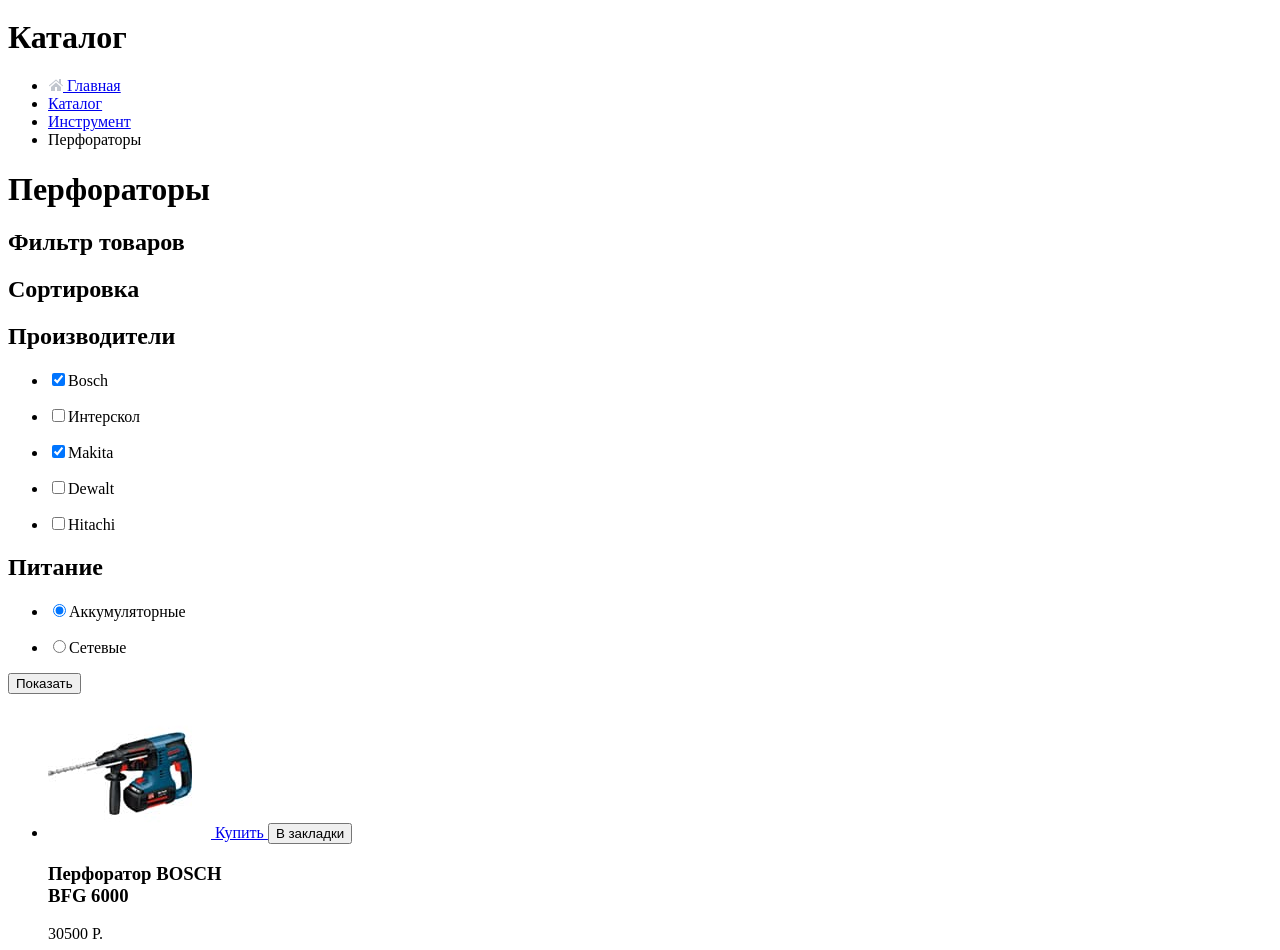
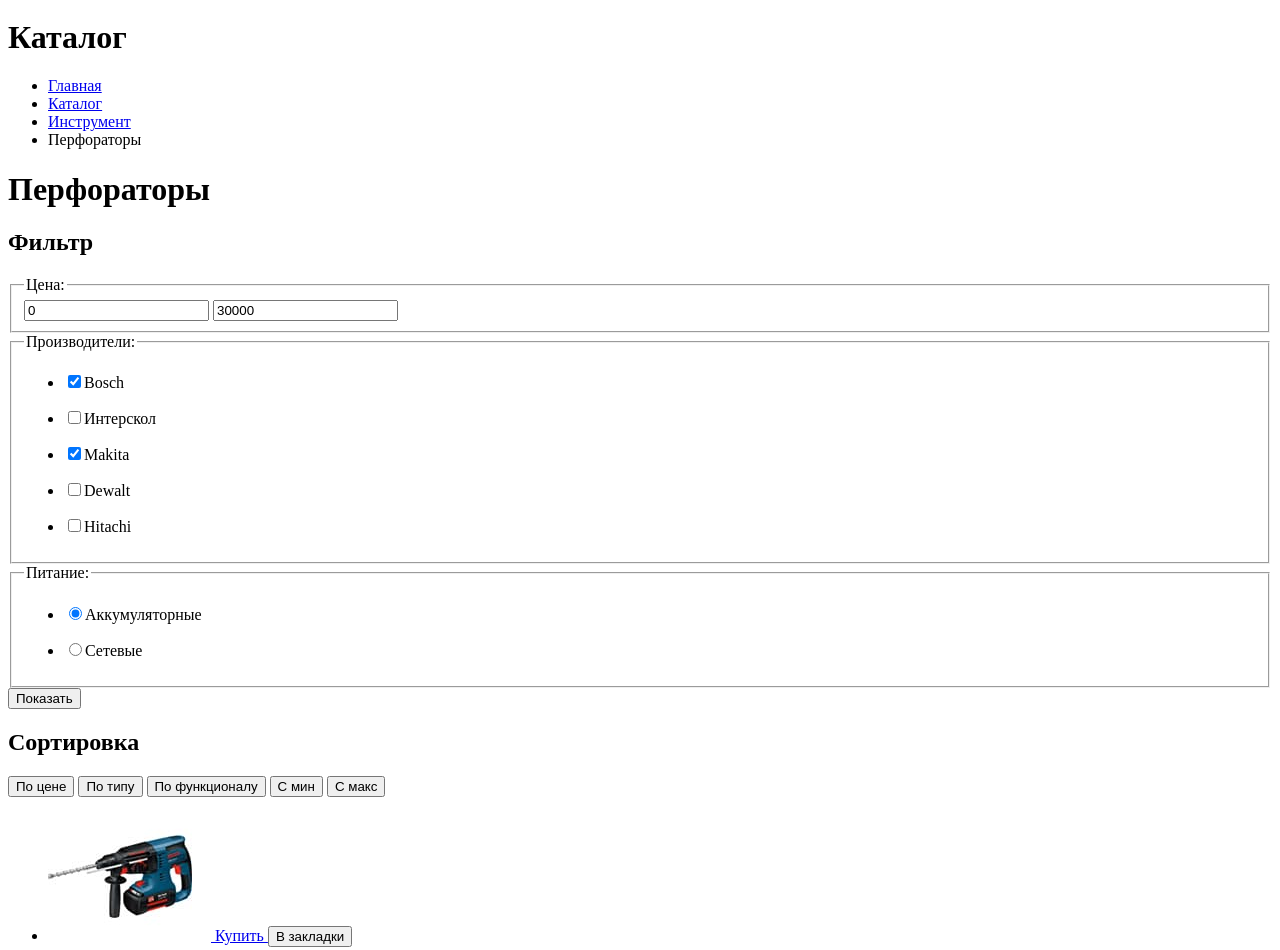
Before and after one commit to wurelcy/1186109-technomart-28, a plain HTML site: page catalog.html in a window 1280 px wide. Shown: the part 441-1391 px from the top of the page. Drawn offline with Linux system fonts and the light colour scheme.

Commit message:
дополнение разметки

```diff
--- a/catalog.html
+++ b/catalog.html
@@ -47,10 +47,7 @@
     <h1 class="visually-hidden">Каталог</h1>
     <ul>
     <li>
-      <a href="index.html">
-        <img src="img/icon-home.svg" alt="Главная">
-        Главная
-      </a>
+      <a href="index.html">Главная</a>
     </li>
     <li>
       <a href="catalog.html">Каталог</a>
@@ -65,15 +62,15 @@
 
   <h1>Перфораторы</h1>
   <section>
-  <h2>Фильтр товаров</h2>
-  <!-- Здесь будет форма фильтра -->
-  </section>
-  <section>
-  <h2>Сортировка</h2>
-  <!-- Здесь будет сортировка-->
-  </section>
-  <section>
-    <h2>Производители</h2>
+  <h2>Фильтр</h2>
+  <form action="index.html" method="get">
+    <fieldset>
+      <legend>Цена:</legend>
+      <input type="text" name="min-price" value="0">
+      <input type="text" name="max-price" value="30000">
+    </fieldset>
+    <fieldset>
+      <legend>Производители:</legend>
       <ul>
         <li>
           <p><input type="checkbox" name="manufacturers" value="Bosch" checked>Bosch</p>
@@ -91,10 +88,9 @@
           <p><input type="checkbox" name="manufacturers" value="Hitachi">Hitachi</p>
         </li>
       </ul>
-    </section>
-
-    <section>
-      <h2>Питание</h2>
+    </fieldset>
+    <fieldset>
+      <legend>Питание:</legend>
       <ul>
         <li>
           <p><input type="radio" name="supply" value="Аккумуляторные" checked>Аккумуляторные</p>
@@ -103,9 +99,19 @@
           <p><input type="radio" name="supply" value="Сетевые">Сетевые</p>
         </li>
       </ul>
+    </fieldset>
+    <button type="button" name="button">Показать</button>
+  </form>
+
   </section>
-
-  <button type="button" name="button">Показать</button>
+  <section>
+  <h2>Сортировка</h2>
+  <button type="button" name="sort-price">По цене</button>
+  <button type="button" name="sort-type">По типу</button>
+  <button type="button" name="sort-functional">По функционалу</button>
+  <button type="button" name="sort-min">С мин</button>
+  <button type="button" name="sort-max">С макс</button>
+  </section>
   <section>
     <ul>
       <li>
@@ -291,19 +297,13 @@
        Все права защищены</p>
     <ul>
       <li>
-        <a href="#">
-          <img src="img/icon-vk.svg" alt="Вконтакте">
-        </a>
+        <a href="#">Вконтакте</a>
       </li>
       <li>
-        <a href="#">
-          <img src="img/icon-fb.svg" alt="Фейсбук">
-        </a>
+        <a href="#">Фейсбук</a>
       </li>
       <li>
-        <a href="#">
-          <img src="img/icon-insta.svg" alt="Инстаграм">
-        </a>
+        <a href="#">Инстаграм</a>
       </li>
     </ul>
     <p>Обратная связь:<br>
```
Also changed, not shown: index.html (+6 -12 lines). Lines whose indentation alone changed are shown as unchanged.
